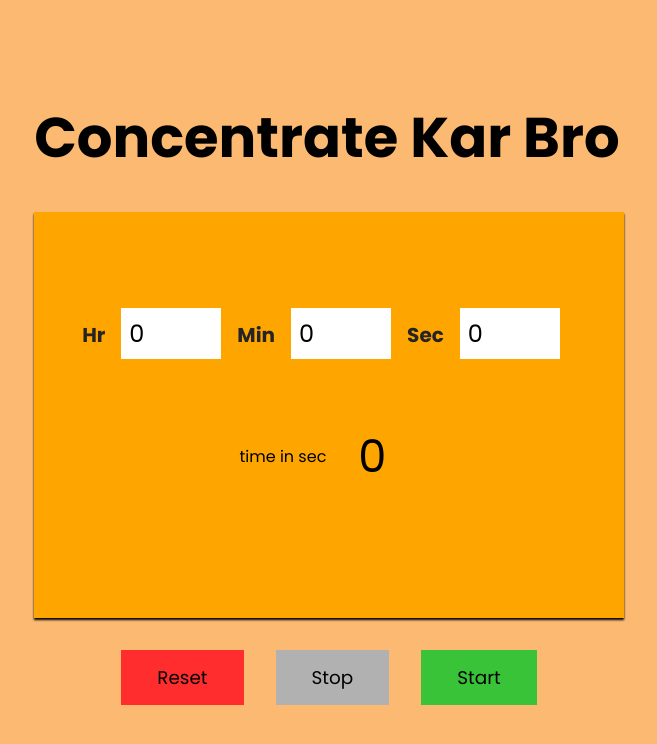
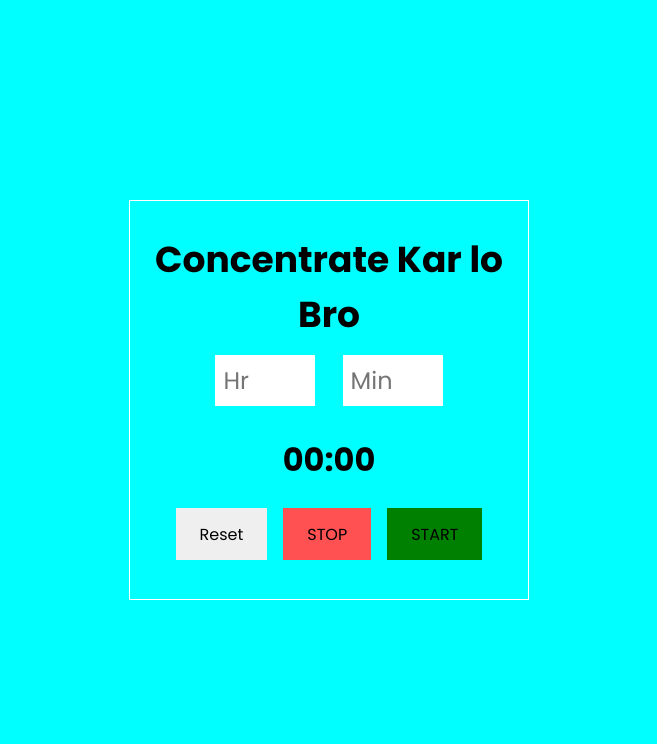
Before and after one commit to naveengitboi/promodoreExtension, a React (Create React App) app: page / in a window 1280 px wide. Shown: the top 744 px of the page, without its empty margins (311-968 px from the left). Built offline with nearby package versions, Linux system fonts and the light colour scheme.

Commit message:
new things added from scratch

```diff
--- a/src/App.css
+++ b/src/App.css
@@ -1,5 +1,4 @@
-@import url('https://fonts.googleapis.com/css2?family=Poppins:wght@400;700&display=swap');
-
+@import url('https://fonts.googleapis.com/css2?family=Poppins:wght@400;500;700&display=swap');
 
 *{
     margin: 0;
@@ -7,128 +6,56 @@
     box-sizing: border-box;
     font-family: 'Poppins', sans-serif;
 }
-
-.App
+.container
 {
-  background-color: rgb(251, 185, 114);
-  height: 100vh;
+    background-color: aqua;
     display: flex;
     justify-content: center;
     align-items: center;
+    flex-direction: column;
+    height: 100vh;
 }
-.heading
+.timeContainer
 {
-  font-size: 3.5rem;
-  font-weight: bold;
+    width: 400px;
+    height: 400px;
+    border: 1px solid white;
+    display: flex;
+    justify-content: center;
+    align-items: center;
+    flex-direction: column;
+    text-align: center;
 }
-.content
-{
-padding: 5rem 3rem;
-background-color: orange;
-box-shadow: 0px 2px 2px 0px black;
-margin: 2rem 0;
-}
-.timer
-{
-  display: flex;
-  align-items: center;
-  justify-content: center;
+.mainHeading {
+    font-size: 2.25rem;
 
-}
-
-label
-{
-  font-size: 1.25rem;
-  color: rgb(36, 36, 36);
-  font-weight: bold;
 }
 input
 {
     padding: .5rem;
     font-size: 1.5rem;
     width: 100px;
+    outline: none;
+    border: none;
+    margin: .85rem;
+}
+.timer
+{
     margin: 1rem;
+}
+button
+{
+    padding: 0.85rem 1.5rem;
+    margin: 0.5rem ;
     border: none;
-  outline: none;
-}
-.timeInSecMsg
-{
-  padding: 3rem;
-  display: flex;
-  justify-content: center;
-  align-items: center;
-}
-.timeInSecMsg .time
-{
-  font-size: 2.8rem;
-  padding: 0 2rem;
-}
-
-.buttonsDiv
-{
-  display: flex;
-  justify-content: center;
-  align-items: center;
-}
-.buttonsDiv button
-{
-  padding: .85rem 2.25rem;
-  font-size: 1.15rem;
     cursor: pointer;
-  margin: 0 1rem;
-  border: none;
-}
-.reset
-{
-  background-color: rgb(255, 45, 45);
-}
-.stop
-{
-  background-color: rgb(177, 177, 177);
-}
-.start
-{
-  background-color: rgb(57, 195, 57);
-}
-
-
-@media screen and (max-width:400px) {
-  html,body{
-    width: 400px;
-    height: 400px;
-  }
-  .App{
-    height: 100vh;
-    text-align: center;
-  }
-  .heading
-  {
-    font-size: 1.85rem;
-
-  }
-  .content{
-    padding: 2rem;
-    margin: 0rem 0 1rem;
-  }
-  label{
     font-size: 1rem;
 }
-  input {
-    font-size: 1.15rem;
-    margin: .85rem;
-
+.stopBtn
+{
+    background-color: rgb(255, 81, 81);
 }
-  .timeInSecMsg{
-    padding: 1.25rem;
-
+.startBtn
+{
+    background-color: green;
 }
-  .timeInSecMsg .time
-  {
-    font-size: 1.85rem;
-    padding: 0 1rem;
-  }
-  .buttonsDiv button
-  {
-    padding: .65rem 1rem;
-  }
-}
--- a/src/App.js
+++ b/src/App.js
@@ -1,109 +1,23 @@
-import logo from "./logo.svg";
-import "./App.css";
-import { useState, useEffect } from "react";
-
-function App() {
-  let [sec, setSec] = useState(parseInt(0));
-  let [min, setMin] = useState(0);
-  let [hr, setHr] = useState(0);
-  let [timer, setTimer] = useState(false);
-  let [timeInSec, setTimeInSec] = useState(0);
-
-  function handleTimerFunc() {
-    setTimer(prev => !prev);
-    setTimeInSec(
-      (prev) =>
-        (prev = parseInt(sec) + parseInt(min * 60) + parseInt(hr * 60 * 60))
-    );
-
-  }
-
-  useEffect(()=> {
-    function runTime(){
-    if(timer && timeInSec >0){
-      setTimeInSec(prev => prev -= 1)
-      console.warn(timeInSec)
-    }
-  }
-  let intervelId;
-  intervelId = setTimeout(runTime, 1000);
-  })
-
-
-  return (
-    <div className="App">
-      <div className="container">
-        <div className="heading">Concentrate Kar Bro</div>
-        <div className="content">
-          <div className="timer">
-            <div>
-              <label htmlFor="hour">Hr</label>
-              <input
-                type="number"
-                min="0"
-                max="12"
-                placeholder="00"
-                value={hr}
-                onChange={(event) =>
-                  setHr((prev) => (prev = event.target.value))
-                }
-              />
-            </div>
-            <div>
-              <label htmlFor="minutes">Min</label>
-              <input
-                type="number"
-                min={"0"}
-                max="60"
-                placeholder="00"
-                value={min}
-                onChange={(event) =>
-                  setMin((prev) => (prev = event.target.value))
-                }
-              />
-            </div>
-            <div>
-              <label htmlFor="seconds">Sec</label>
-              <input
-                type="number"
-                min={"0"}
-                max="60"
-                placeholder="00"
-                value={sec}
-                onChange={(event) =>
-                  setSec((prev) => (prev = event.target.value))
-                }
-              />
-            </div>
-          </div>
-
-          <div className="timeInSecMsg">
-            <span>time in sec</span> <span className="time">{timeInSec}</span>
-          </div>
+import React, {useState, useEffect} from "react";
+import './App.css'
+function App(){
+  return(
+    <div className="container">
+      <div className="timeContainer">
+      <h1 className="mainHeading">Concentrate Kar lo Bro</h1>
+        <div className="timeDivBox">
+          <input type="number" className="hours" placeholder="Hr" max={"24"}/>
+        <input type="number" className="minutes" placeholder="Min" max={"60"}/>
+        <h1 className="timer">00:00</h1>
+        <div className="buttonDiv">
+          <button className="resetBtn">Reset</button>
+          <button className="stopBtn">STOP</button>
+          <button className="startBtn">START</button>
         </div>
-        <div className="buttonsDiv">
-          <button
-            className="reset"
-            onClick={() => {
-              setTimer((prev) => (prev = false));
-              setHr((prev) => (prev = 0));
-              setMin((prev) => (prev = 0));
-              setSec((prev) => (prev = 0));
-              setTimeInSec((prev) => (prev = 1));
-            }}
-          >
-            Reset
-          </button>
-          <button className="stop" onClick={() => setTimer((prev) => !prev)}>
-            Stop
-          </button>
-          <button className="start" onClick={handleTimerFunc}>
-            Start
-          </button>
         </div>
       </div>
     </div>
-  );
+  )
 }
 
-export default App;
+export default App
--- a/src/index.js
+++ b/src/index.js
@@ -1,5 +1,4 @@
 import React from 'react';
-import "./index.css"
 import ReactDOM from 'react-dom/client';
 import App from './App';
 import reportWebVitals from './reportWebVitals';
```
Also changed, not shown: public/manifest.json, src/index.css (deleted). Lines whose indentation alone changed are shown as unchanged.
